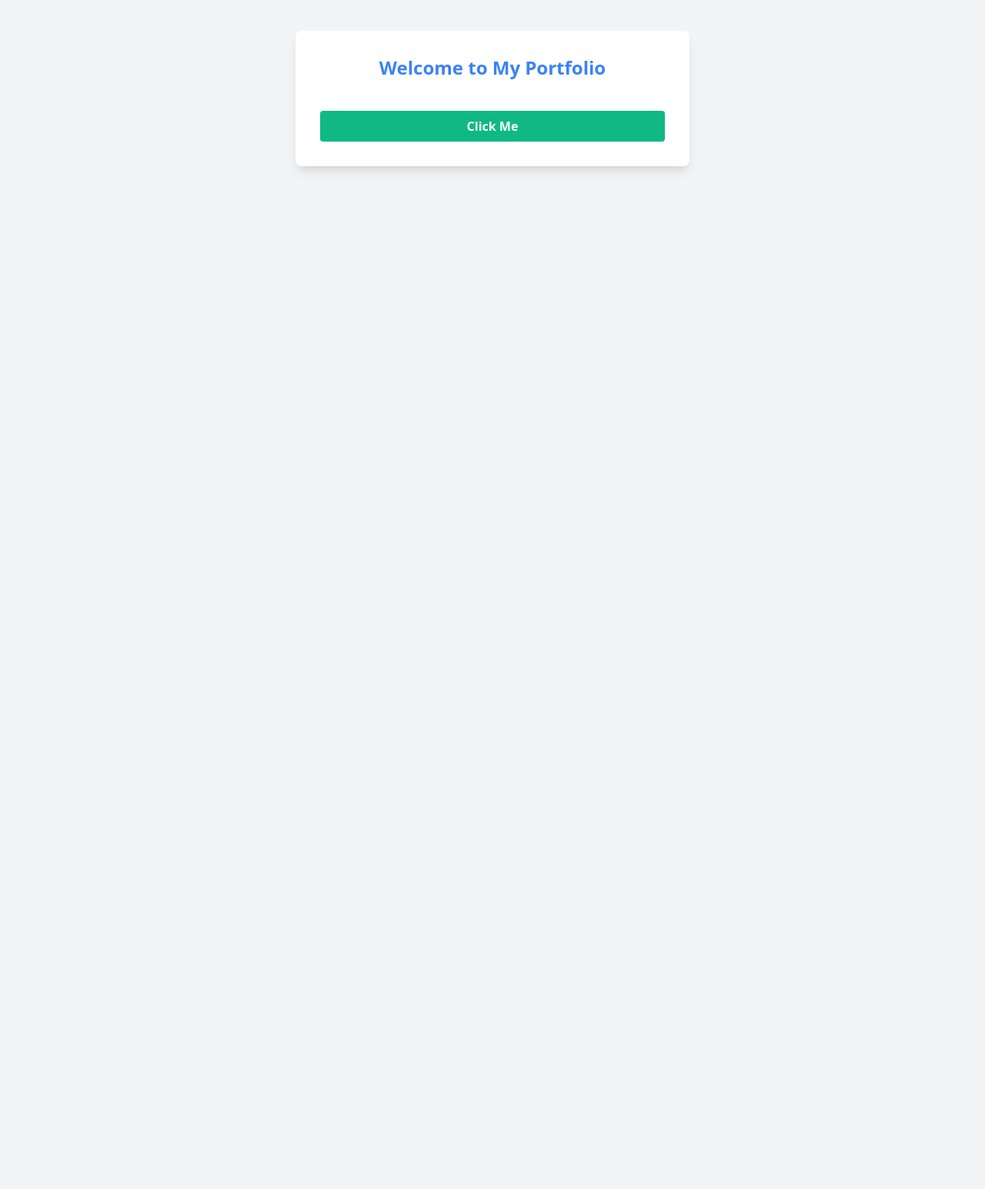
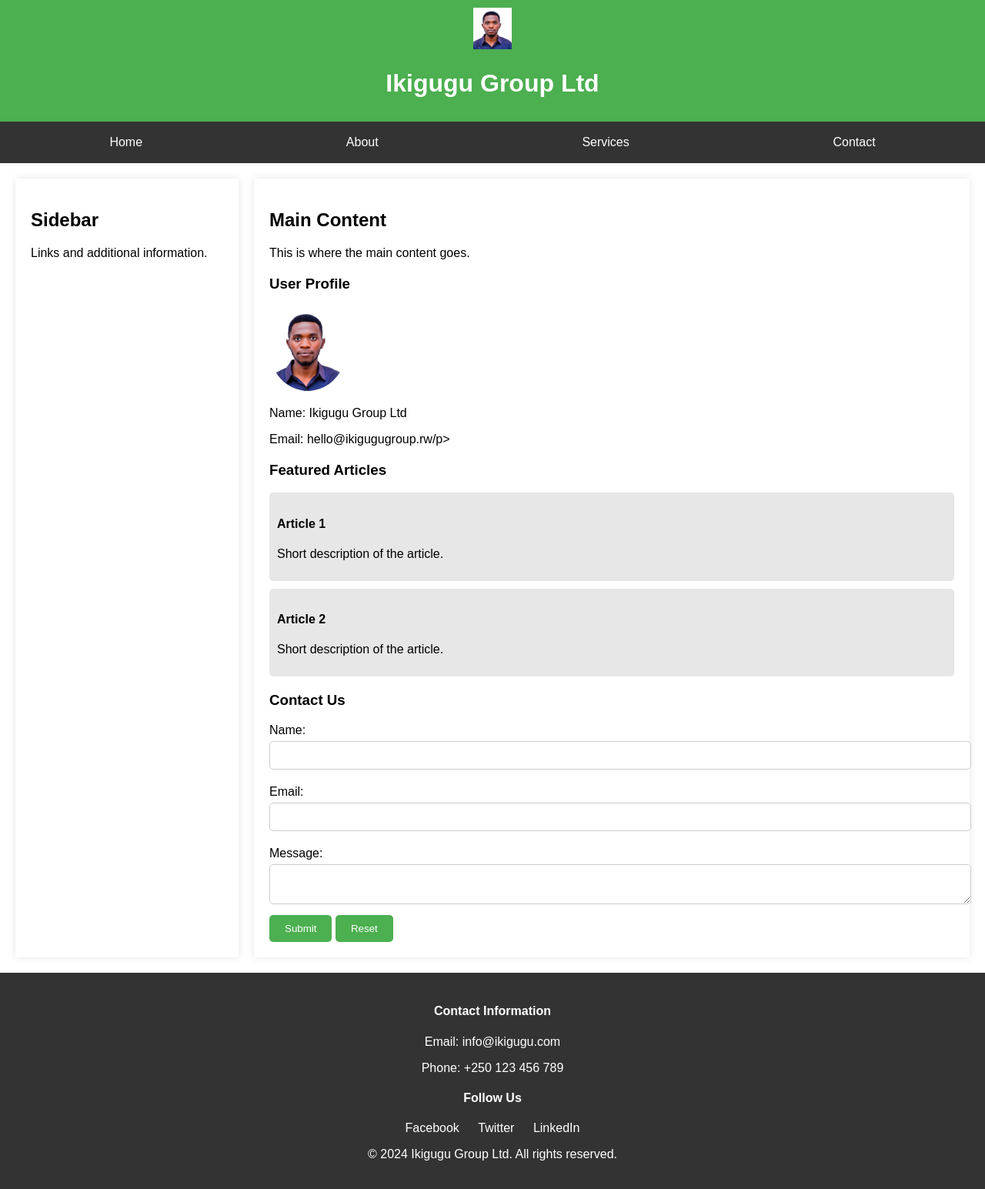
Before and after one commit to MUNYANEZA1/e-portfolio, a plain HTML site: page index.html in a window 1280 px wide. Shown: the whole page at 77% size. Before the commit the page ends 800 px from the top, so only its background shows below. Drawn offline with nearby package versions, Linux system fonts and the light colour scheme.

Commit message:
Adding content of HTML, CSS and JS

```diff
--- a/css/styles.css
+++ b/css/styles.css
@@ -0,0 +1,139 @@
+/* styles.css */
+
+/* Global Styles */
+body {
+  font-family: Arial, sans-serif;
+  margin: 0;
+  padding: 0;
+  box-sizing: border-box;
+  background-color: f4f4f4;
+}
+
+header {
+  background-color: #4CAF50;
+  color: white;
+  padding: 10px 0;
+  text-align: center;
+}
+
+header .logo img {
+  width: 50px;
+}
+
+nav {
+  background-color: #333;
+  color: white;
+  padding: 10px;
+}
+
+nav ul {
+  list-style-type: none;
+  margin: 0;
+  padding: 0;
+  display: flex;
+  justify-content: space-around;
+}
+
+nav ul li a {
+  color: white;
+  text-decoration: none;
+  padding: 8px 16px;
+  display: block;
+}
+
+nav ul li a:hover {
+  background-color: 4CAF50;
+}
+
+.container {
+  display: flex;
+  flex-wrap: wrap;
+  margin: 20px;
+}
+
+.sidebar {
+  flex: 1;
+  max-width: 250px;
+  background-color: #fff;
+  padding: 20px;
+  margin-right: 20px;
+  box-shadow: 0 0 10px rgba(0,0,0,0.1);
+}
+
+.main-content {
+  flex: 3;
+  background-color: #fff;
+  padding: 20px;
+  box-shadow: 0 0 10px rgba(0,0,0,0.1);
+}
+
+.user-profile {
+  margin-top: 20px;
+}
+
+.user-profile img {
+  width: 100px;
+  border-radius: 50%;
+}
+
+.cards {
+    margin-top: 20px;
+}
+
+.card {
+    background-color: #e7e7e7;
+    padding: 10px;
+    margin: 10px 0;
+    border-radius: 5px;
+}
+
+.form-section {
+    margin-top: 20px;
+}
+
+form label {
+    display: block;
+    margin: 10px 0 5px;
+}
+
+form input, form textarea {
+    width: 100%;
+    padding: 10px;
+    margin-bottom: 10px;
+    border: 1px solid #ccc;
+    border-radius: 5px;
+}
+
+form button {
+    background-color: #4CAF50;
+    color: white;
+    border: none;
+    padding: 10px 20px;
+    border-radius: 5px;
+    cursor: pointer;
+}
+form button:hover {
+  background-color: #45a049;
+}
+
+footer {
+  background-color: #333;
+  color: white;
+  padding: 20px;
+  text-align: center;
+  margin-top: 20px;
+}
+
+footer .contact-info, footer .social-media {
+  margin: 10px 0;
+}
+
+footer .social-media a {
+  color: white;
+  text-decoration: none;
+  margin: 0 10px;
+}
+
+footer .social-media a:hover {
+  text-decoration: underline;
+}
--- a/index.html
+++ b/index.html
@@ -1,25 +1,95 @@
 <!DOCTYPE html>
 <html lang="en">
 <head>
-    <meta charset="UTF-8">
-    <meta name="viewport" content="width=device-width, initial-scale=1.0">
-    <title>Portfolio</title>
-    <link href="https://cdn.jsdelivr.net/npm/tailwindcss@2.2.19/dist/tailwind.min.css" rel="stylesheet">
-    <link rel="stylesheet" href="css/styles.css">
+<meta charset="UTF-8">
+<meta name="viewport" content="width=device-width, initial-scale=1.0">
+<title>Ikigugu Group Web Interface</title>
+<link rel="stylesheet" href="css/styles.css">
 </head>
-<body class="bg-gray-100 text-gray-900">
+<body>
+<!-- Header -->
+<header>
+<div class="logo">
+<img src="images/logo.jpeg" alt="Ikigugu Group Logo">
+</div>
+<h1>Ikigugu Group Ltd</h1>
+</header>
+<!-- Navigation Bar -->
+<nav>
+<ul>
+<li><a href="home">Home</a></li>
+<li><a href="about">About</a></li>
+<li><a href="services">Services</a></li>
+<li><a href="contact">Contact</a></li>
+</ul>
+</nav>
+<div class="container">
+<!-- Sidebar (Fred) -->
+<aside class="sidebar">
+<h2>Sidebar</h2>
+<p>Links and additional information.</p>
+</aside>
+   <!-- Main Content Section -->
+   <main class="main-content">
+    <h2>Main Content</h2>
+    <p>This is where the main content goes.</p>
+    <!-- User Profile Section (Joel) -->
+    <section class="user-profile">
+        <h3>User Profile</h3>
+        <img src="images/logo.jpeg" alt="User Profile Picture">
+        <p>Name: Ikigugu Group Ltd</p>
+        <p>Email: hello@ikigugugroup.rw/p>
+    </section>
 
-    <div class="max-w-lg mx-auto p-8 bg-white shadow-lg rounded-lg mt-10">
-        <h1 class="text-2xl font-bold text-center text-blue-500">Welcome to My Portfolio</h1>
-        <p class="text-center mt-4 text-gray-700">
-            <span id="count"></span>
-        </p>
-        <p class="text-center text-red-500" id="message"></p>
-        <button class="mt-6 w-full bg-green-500 hover:bg-green-700 text-white font-bold py-2 px-4 rounded" id="btn">
-            Click Me
-        </button>
+    <!-- Cards -->
+    <section class="cards">
+        <h3>Featured Articles</h3>
+        <div class="card">
+            <h4>Article 1</h4>
+            <p>Short description of the article.</p>
+        </div>
+        <div class="card">
+            <h4>Article 2</h4>
+            <p>Short description of the article.</p>
+        </div>
+    </section>
+
+    <!-- Form -->
+    <section class="form-section">
+        <h3>Contact Us</h3>
+        <form id="contact-form">
+            <label for="name">Name:</label>
+            <input type="text" id="name" name="name" required>
+            <label for="email">Email:</label>
+            <input type="email" id="email" name="email" required>
+            <label for="message">Message:</label>
+            <textarea id="message" name="message" required></textarea>
+                <!-- Buttons -->
+                <button type="submit">Submit</button>
+                <button type="reset">Reset</button>
+            </form>
+        </section>
+    </main>
+</div>
+
+<!-- Footer -->
+<footer>
+    <!-- Contact Information (Jules) -->
+    <div class="contact-info">
+        <h4>Contact Information</h4>
+        <p>Email: info@ikigugu.com</p>
+        <p>Phone: +250 123 456 789</p>
     </div>
+    <!-- Social Media Links -->
+    <div class="social-media">
+        <h4>Follow Us</h4>
+        <a href="ikiguguGroup">Facebook</a>
+        <a href="ikiguguGroup">Twitter</a>
+        <a href="ikiguguGroup">LinkedIn</a>
+    </div>
+    <p>&copy; 2024 Ikigugu Group Ltd. All rights reserved.</p>
+</footer>
 
-    <script src="js/index.js"></script>
+<script src="script.js"></script>
 </body>
 </html>
--- a/js/index.js
+++ b/js/index.js
@@ -1,15 +1,21 @@
-let count = 0;
-let counts = document.getElementById('count');
-let message = document.getElementById('message');
+// Error Handling (Jathniel)
+document.getElementById("contact-form").addEventListener("submit", function(event) {
+  event.preventDefault();
+  let name = document.getElementById("name").value;
+  let email = document.getElementById("email").value;
+  let message = document.getElementById("message").value;
 
-document.getElementById('btn').onclick = ()=>{
-  count += 1;
+  if (!name || !email || !message) {
+      alert("All fields are required!");
+  } else if (!validateEmail(email)) {
+    alert("Please enter a valid email address!");
+  } else {
+      alert("Form submitted successfully!");
 
-  if(count < 3) {
-    counts.innerText = count
-  } else {
-    counts.style.display = "none";
-    message.innerText = 'Please Stop Cliking Me!'
   }
+});
 
+function validateEmail(email) {
+  let re = /\S+@\S+\.\S+/;
+  return re.test(email);
 }
```
Also changed, not shown: images/logo.jpeg (added).
